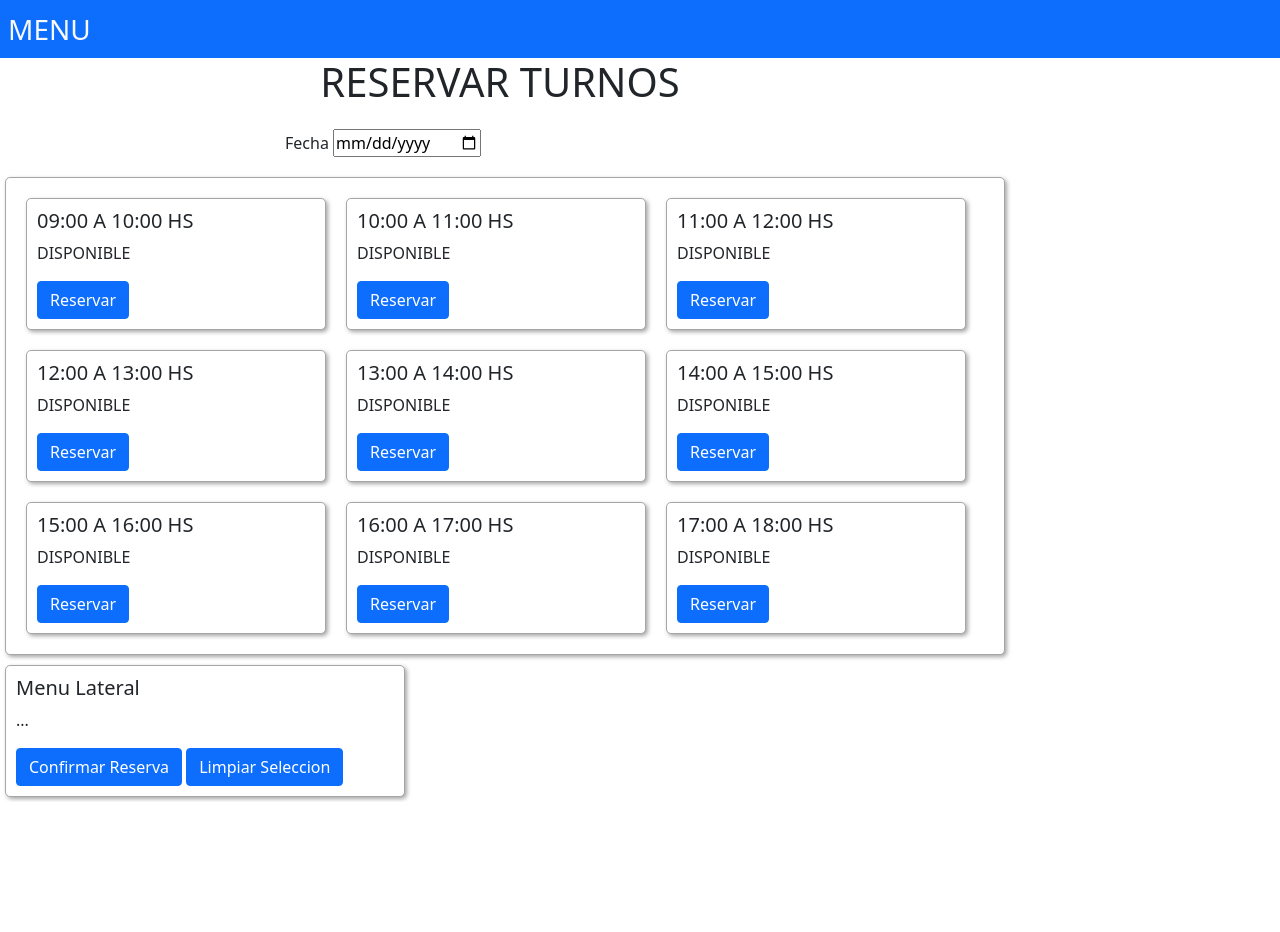
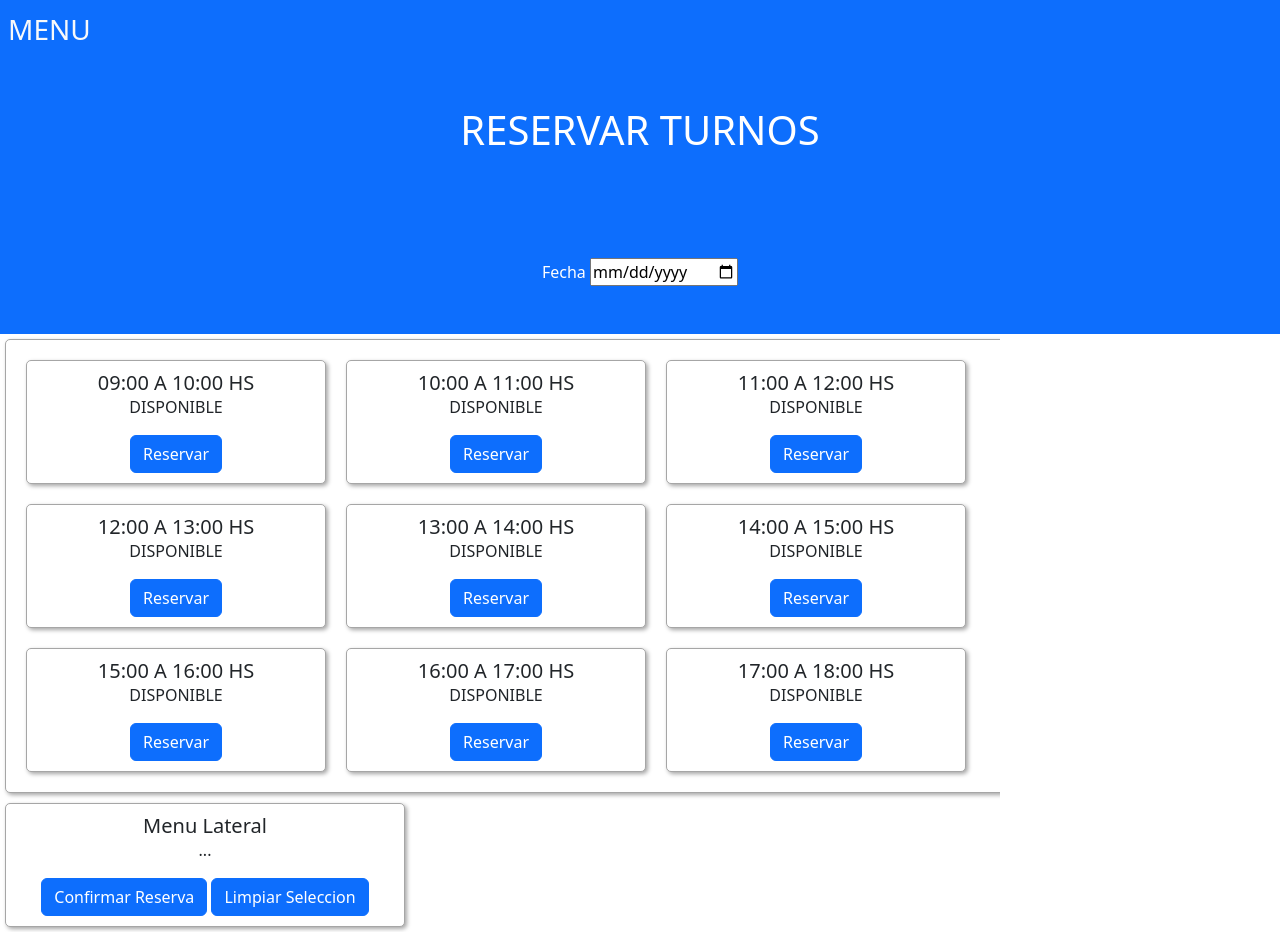
Before and after one commit to JrCodeBoy/PNT, a plain HTML site: page PNT/index.html in a window 1280 px wide. Before the commit the page ends 802 px from the top, so only its background shows below. Drawn offline with nearby package versions, Linux system fonts and the light colour scheme.

Commit message:
Update index y estilos

```diff
--- a/PNT/index.html
+++ b/PNT/index.html
@@ -13,6 +13,8 @@
       crossorigin="anonymous"
     />
     <link rel="stylesheet" href="./styles.css" />
+    <link href="https://cdn.jsdelivr.net/npm/bootstrap@5.2.2/dist/css/bootstrap.min.css" rel="stylesheet"/>
+
 
     <title>LW Dental</title>
   </head>
@@ -21,18 +23,25 @@
     <!-- ENCABEZADO -->
     <!-- =========================================== -->
 
-    <header class="cointainer-fluid bg-primary">
-      <p class="text-light mb-0 p-2 fs-3">MENU</p>
+    <header class="cointainer-fluid bg-primary text-white text-left">  <!-- Alineo el MENU hacia la Izquierda | Juani -->
+      <p class="text-light mb-0 p-2 fs-3">  MENU</p>
     </header>
 
-    <div class="contenedor0">
+    <div class="container-fluid p-5 bg-primary text-white text-center"> <!-- Centro el h1 | Juani -->
       <h1>RESERVAR TURNOS</h1>
     </div>
 
-    <div class="fecha">
+    <div class="container-fluid p-5 bg-primary text-white text-center"> <!-- Centro el campo fecha | Juani -->
       <label for="">Fecha</label>
       <input type="date" id="fecha" required />
     </div>
+
+    <div class="contenedor0">
+        <div class="fecha-cal">
+         <!-- <h5 class="card-title">09:00 A 10:00 HS</h5> -->
+         <!-- <p class="card-text">DISPONIBLE</p>
+          <a href="#" class="btn btn-primary">Reservar</a>-->
+        </div>
 
     <div class="contenedor1">
       <div class="turno1">
--- a/PNT/styles.css
+++ b/PNT/styles.css
@@ -2,7 +2,7 @@
 
 .contenedor0 {
   width: 1000px;
-  float: left;
+  float: center;
   overflow: hidden;
   margin: 5;
   text-align: center;
@@ -66,7 +66,7 @@
 }
 .fecha {
   width: 1000px;
-  float: right;
+  float: center;
   overflow: hidden;
   background-color: #ffffff;
   padding: 10px;
```
